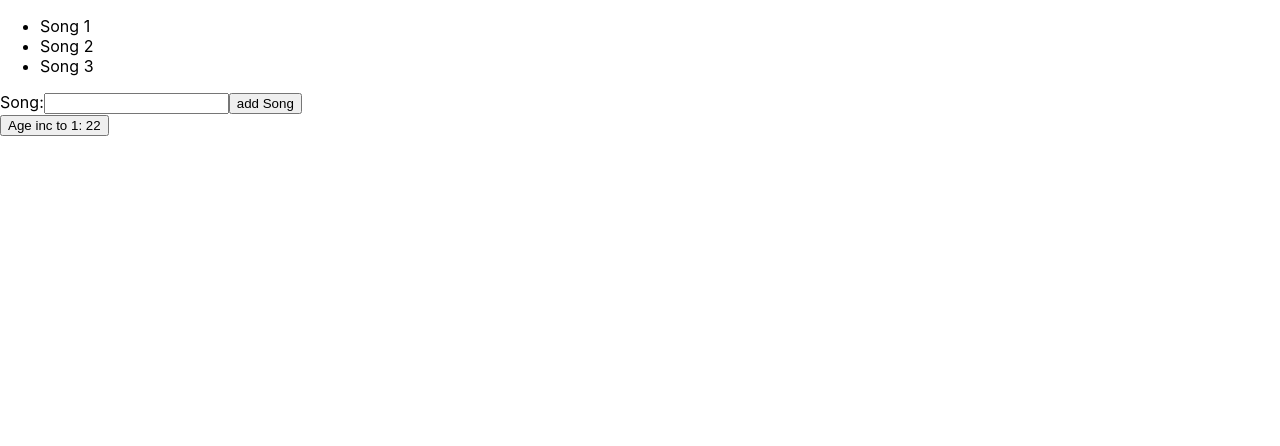
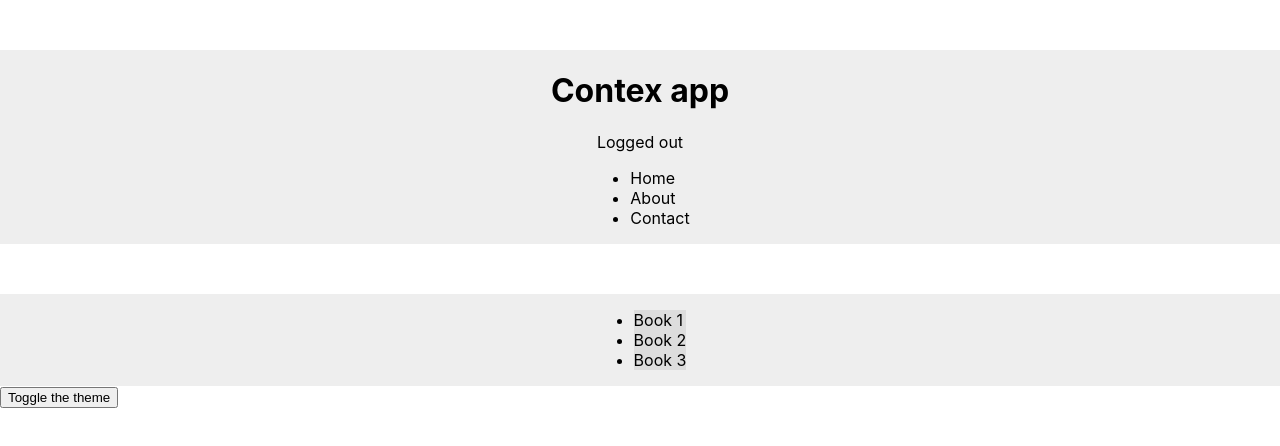
Before and after one commit to nanaji0133/ReactJS-Course, a React (Create React App) app: page / in a window 1280 px wide. Shown: the top 446 px of the page. Built offline with nearby package versions, Linux system fonts and the light colour scheme.

Commit message:
hooks+contex

```diff
--- a/src/App.js
+++ b/src/App.js
@@ -1,24 +1,27 @@
-import SongList from "./components/Hooks/SongList";
+import React from 'react';
+import BookList from "./components/BookList";
+import Navbar from "./components/Navbar";
+import ThemeToggle from "./components/ThemeToggle";
+import AuthContextProvider from "./context/AuthContext";
+import ThemeContextProvider from "./context/ThemeContext";
 import "./index.css";
-import React from 'react';
 
 function App ()
 {
     return (
         <div>
-            <SongList />
+            <div>
+                <ThemeContextProvider>
+                    <AuthContextProvider>
+                        <Navbar />
+                        <BookList />
+                    </AuthContextProvider>
+                    <ThemeToggle />
+                </ThemeContextProvider>
+            </div>
+            {/* <SongList /> */ }
         </div>
     );
 }
 
 export default App;
-
-{/* <div>
-            <ThemeContextProvider>
-                <AuthContextProvider>
-                    <Navbar />
-                    <BookList />
-                </AuthContextProvider>
-                <ThemeToggle />
-            </ThemeContextProvider>
-        </div> */}
--- a/src/components/BookList.js
+++ b/src/components/BookList.js
@@ -1,16 +1,13 @@
-import React, { Component } from 'react';
+import React, { useContext } from 'react';
 import { ThemeContex } from '../context/ThemeContext';
 
-class BookList extends Component
+
+
+const BookList = () =>
 {
+    const { isLight, light, dark } = useContext(ThemeContex);
+    const theme = isLight ? light : dark;
 
-    render ()
-    {
-        return (
-            <ThemeContex.Consumer>{ (context) =>
-            {
-                const { isLight, light, dark } = context;
-                const theme = isLight ? light : dark;
     return (
         <div className="booklist"
             style={ { backgroundColor: theme.bg, color: theme.syntex } }>
@@ -21,10 +18,6 @@ class BookList extends Component
             </ul>
         </div>
     );
-            } }
-            </ThemeContex.Consumer>
-        );
-    }
-}
+};
 
 export default BookList;
--- a/src/components/Navbar.js
+++ b/src/components/Navbar.js
@@ -1,18 +1,12 @@
-import React, { Component } from 'react';
+import React, { useContext } from 'react';
 import { AuthContex } from '../context/AuthContext';
 import { ThemeContex } from '../context/ThemeContext';
 
-class Navbar extends Component
+
+const Navbar = () =>
 {
-    // static contextType = ThemeContex;
-    render ()
-    {
-        return (
-            <AuthContex.Consumer>{ authContext => (
-                <ThemeContex.Consumer>{ themeContext =>
-                {
-                    const { isAuthenticated, handleAuthChange } = authContext;
-                    const { isLight, light, dark } = themeContext;
+    const { isLight, light, dark } = useContext(ThemeContex);
+    const { isAuthenticated, handleAuthChange } = useContext(AuthContex);
     const theme = isLight ? light : dark;
     return (
         <div className="navbar"
@@ -28,11 +22,6 @@ class Navbar extends Component
             </ul>
         </div>
     );
-                } }</ThemeContex.Consumer>
-            ) }
-            </AuthContex.Consumer>
-        );
-    }
-}
+};
 
 export default Navbar;
--- a/src/components/ThemeToggle.js
+++ b/src/components/ThemeToggle.js
@@ -1,16 +1,13 @@
-import React, { Component } from 'react';
+import React, { useContext } from 'react';
 import { ThemeContex } from '../context/ThemeContext';
 
-class ThemeToggle extends Component
+
+const ThemeToggle = () =>
 {
-    static contextType = ThemeContex;
-    render ()
-    {
-        const { handleChange } = this.context;
-        return (
-            <button onClick={ handleChange }>Toggle the theme</button>
-        );
-    }
-}
+    const { handleChange } = useContext(ThemeContex);
+    return (
+        <button onClick={ handleChange }>Toggle the theme</button>
+    );
+};
 
 export default ThemeToggle;
```
Lines whose indentation alone changed are shown as unchanged.
